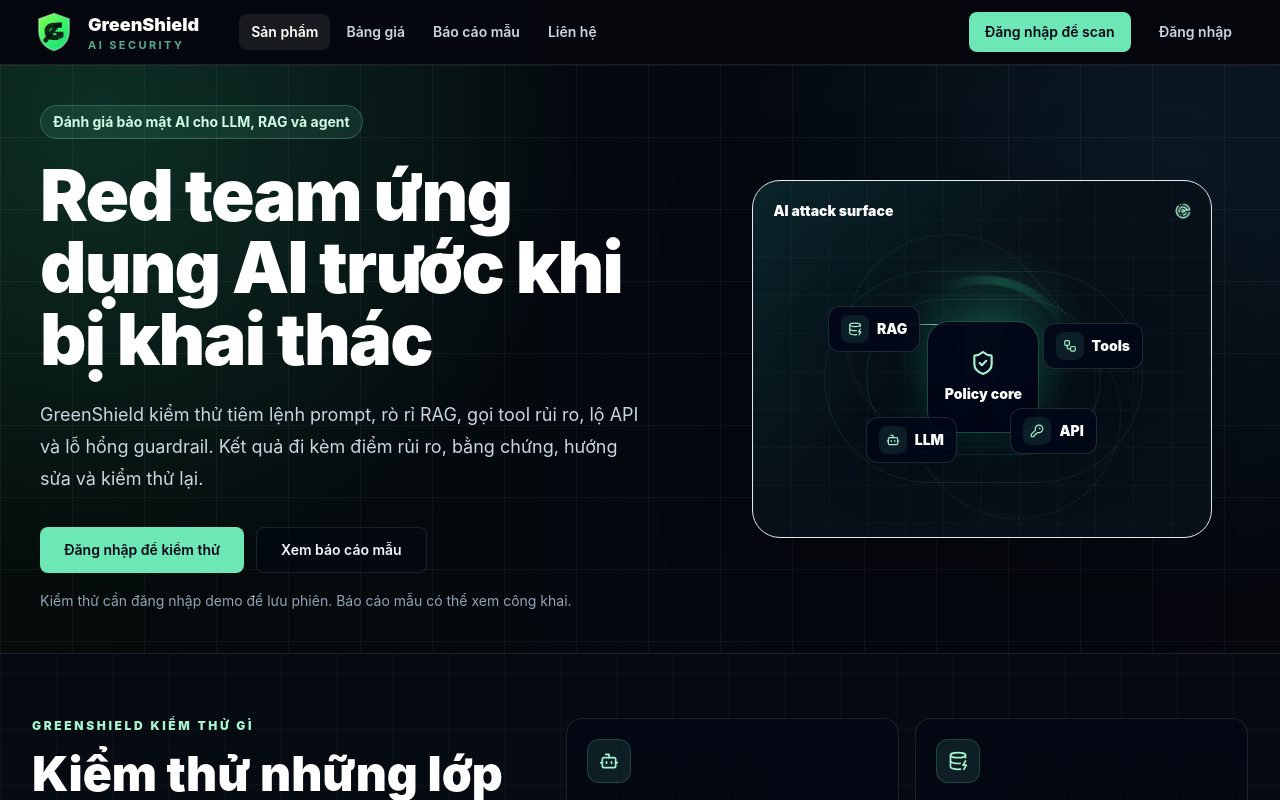
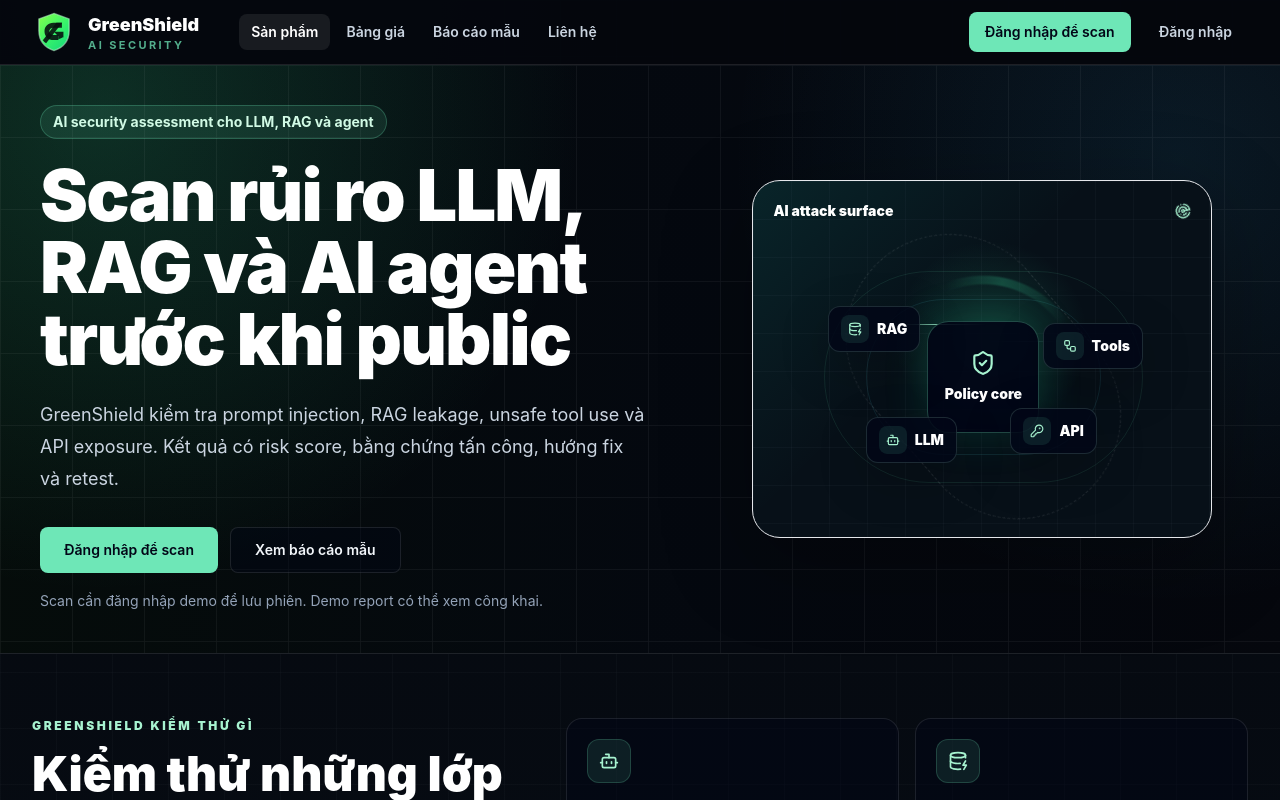
Before and after one commit to BlueCloudK/GreenShield, a React (Vite) app: page / in a window 1280 px wide. Shown: the top 800 px of the page. Built offline with nearby package versions, Linux system fonts and the light colour scheme.

Commit message:
Refine homepage hero copy

```diff
--- a/src/pages/HomePage.jsx
+++ b/src/pages/HomePage.jsx
@@ -139,10 +139,10 @@
   const { isAuthenticated } = useAuth();
   const scanRoute = isAuthenticated ? "/scan/new" : "/login";
   const scanState = isAuthenticated ? undefined : { from: { pathname: "/scan/new" } };
-  const primaryActionLabel = isAuthenticated ? "Tạo phiên kiểm thử" : "Đăng nhập để kiểm thử";
+  const primaryActionLabel = isAuthenticated ? "Tạo scan mới" : "Đăng nhập để scan";
   const helperText = isAuthenticated
-    ? "Bạn đang đăng nhập demo. Tạo phiên kiểm thử mới để đi qua wizard, tiến trình và báo cáo kết quả."
-    : "Kiểm thử cần đăng nhập demo để lưu phiên. Báo cáo mẫu có thể xem công khai.";
+    ? "Bạn đang đăng nhập demo. Tạo scan mới để đi qua wizard, progress và report kết quả."
+    : "Scan cần đăng nhập demo để lưu phiên. Demo report có thể xem công khai.";
 
   return (
     <main className="overflow-hidden">
@@ -153,13 +153,13 @@
         <div className="relative mx-auto grid w-full max-w-[1580px] gap-10 px-4 py-10 sm:px-6 sm:py-12 lg:min-h-[560px] lg:grid-cols-[minmax(0,1.08fr)_minmax(460px,0.92fr)] lg:items-center lg:gap-20 lg:px-10 lg:py-10">
           <div className="max-w-[700px]">
             <span className="inline-flex rounded-full border border-emerald-300/25 bg-emerald-300/10 px-3 py-1.5 text-sm font-bold text-emerald-100">
-              Đánh giá bảo mật AI cho LLM, RAG và agent
+              AI security assessment cho LLM, RAG và agent
             </span>
             <h1 className="mt-5 break-words text-4xl font-black leading-[0.98] tracking-tight text-white sm:text-6xl lg:text-[4.5rem]">
-              Red team ứng dụng AI trước khi bị khai thác
+              Scan rủi ro LLM, RAG và AI agent trước khi public
             </h1>
             <p className="mt-6 max-w-2xl break-words text-base leading-7 text-slate-300 sm:text-lg sm:leading-8">
-              GreenShield kiểm thử tiêm lệnh prompt, rò rỉ RAG, gọi tool rủi ro, lộ API và lỗ hổng guardrail. Kết quả đi kèm điểm rủi ro, bằng chứng, hướng sửa và kiểm thử lại.
+              GreenShield kiểm tra prompt injection, RAG leakage, unsafe tool use và API exposure. Kết quả có risk score, bằng chứng tấn công, hướng fix và retest.
             </p>
             <div className="mt-8 flex flex-col gap-3 sm:flex-row">
               <Button className="w-full px-6 py-3 sm:w-fit" state={scanState} to={scanRoute}>
```
